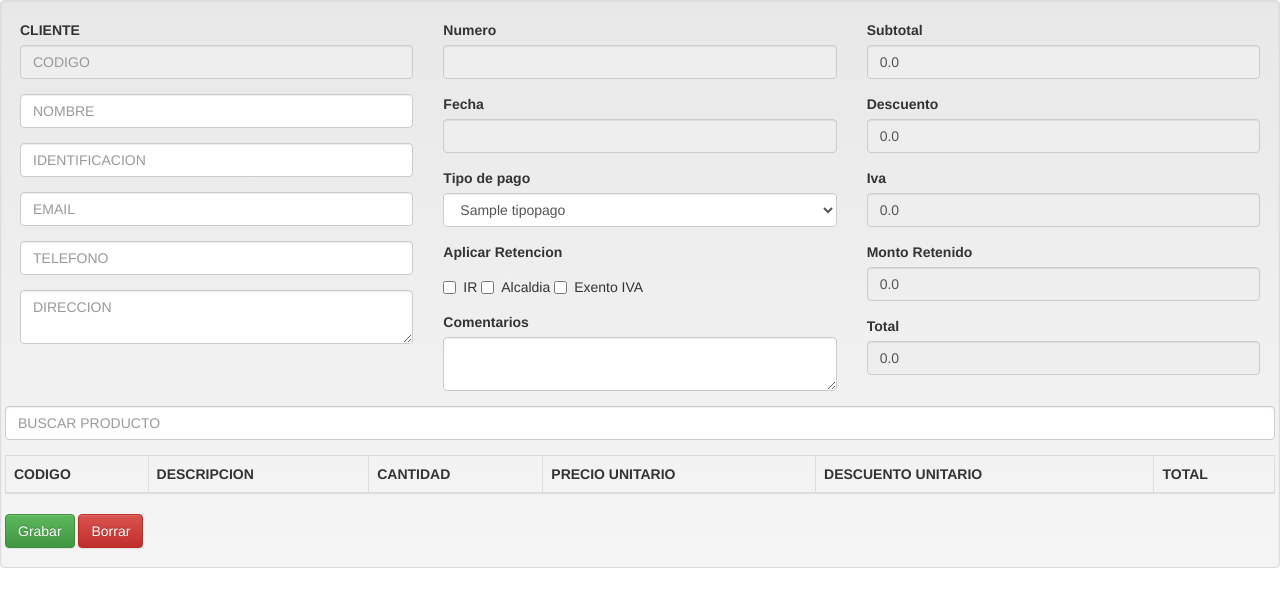
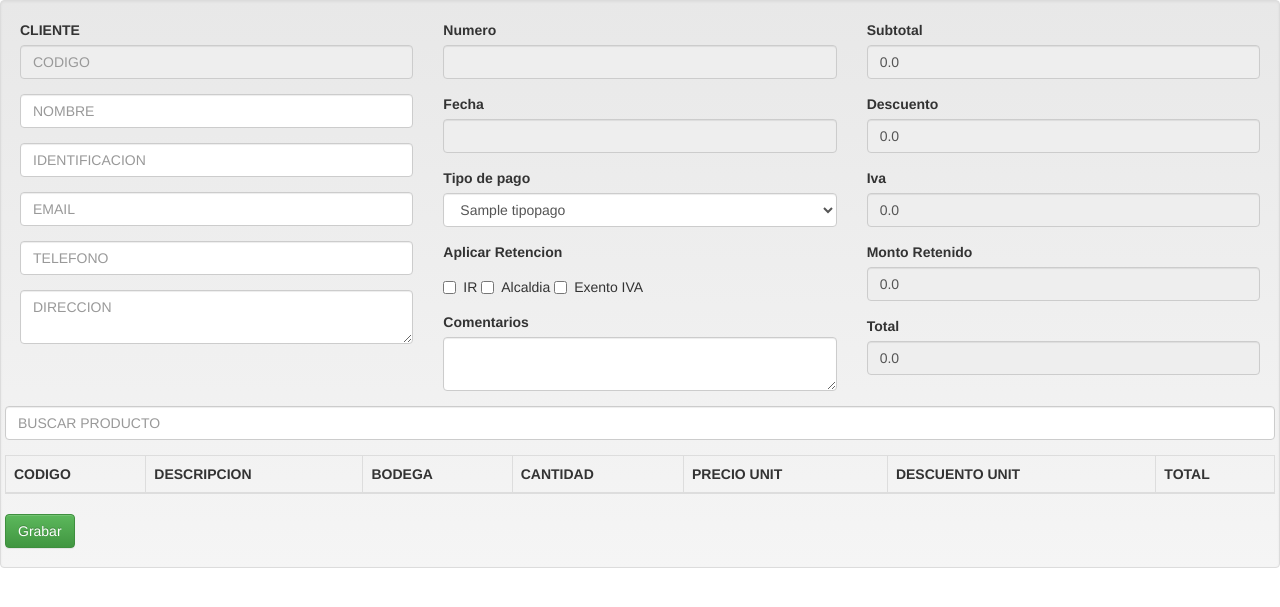
Before and after one commit to elvisvado/johnmay, a Django app: page /facturacion/ in a window 1280 px wide. Shown: the top 607 px of the page. Run offline with Django 3.2, Linux system fonts and the light colour scheme; a user stored in the database is signed in; tables that the repository leaves empty hold one stand-in row (values such as "Sample post"); lists and menus that the app fills with data are empty; some libraries are stand-ins or nearby versions.

Commit message:
Compilacion de Form facturacion

```diff
--- a/facturacion/static/facturacion/js/factura.js
+++ b/facturacion/static/facturacion/js/factura.js
@@ -14,6 +14,8 @@ funciones
 
     buscar existencias en bodega
 */
+
+var select_fila;
 
 var complete_cliente = function(){
     var _self = $(this);
@@ -34,9 +36,11 @@ var complete_cliente = function(){
 
 var create_row = function(obj){
     var row = $('<tr class="detalle"></tr>').data('producto', JSON.stringify(obj));
+    row.data('nuevo', true);
     row.attr('id', obj.id);
     row.append($('<td><input type="input" id="id_producto_codigo" class="form-control" readonly name="producto_codigo" value="' + obj.code + '"></td>'));
     row.append($('<td><input type="input" id="id_producto_nombre" class="form-control" readonly name="producto_nombre" value="'+obj.name+'"></td>'));
+    row.append($('<td><input type="input" id="id_producto_bodega" class="form-control" readonly name="producto_bodega" value="0"></td>'));
     row.append($('<td><input type="input" id="id_producto_cantidad" class="form-control" readonly name="producto_cantidad" value="1"></td>'));
     row.append($('<td><input type="input" id="id_producto_precio" class="form-control" readonly name="producto_precio" value="'+obj.precio+'"></td>'));
     row.append($('<td><input type="input" id="id_producto_descuento" class="form-control" readonly name="producto_descuento" value="0"></td>'));
@@ -49,6 +53,46 @@ var create_row = function(obj){
     return row;
 }
 
+var complete_producto = function () {
+    var _self = $(this);
+    if($.trim($(_self).val()) != '') {
+        $(_self).autocomplete({
+            minLength: 2,
+            source: "/facturacion/buscar_producto",
+            select: function(i, o) {
+                var row = create_row(o.item.obj);
+                var obj = JSON.parse($(row).data('producto'));
+                load_modal(row);
+            }
+        });
+    }
+}
+
+var load_modal = function(row){
+    var obj = JSON.parse($(row).data('producto'));
+    $('#myModal').data('producto', $(row).data('producto'));
+    $('#myModal').data('nuevo', $(row).data('nuevo'));
+    $('#modal_codigo').val(obj.code);
+    $('#modal_descripcion').val(obj.name);
+    $('#modal_precio_pop').val(obj.precio);
+    $('#modal_precio_1').val(row.find('#id_producto_precio').val());
+    $('#modal_cantidad').val(row.find('#id_producto_cantidad').val());
+
+    load_existencias(obj);
+    $('#myModal').modal('show');
+    try {
+        if(parseFloat($(row).find('#producto_precio').val()) == 0){
+            $('#modal_precio_1').val(
+                parseFloat($(row).find('#producto_precio').val()));
+        }
+    }
+    catch (e) {
+       console.log(e);
+    }
+
+    return row
+}
+
 var load_existencias = function (obj){
     $.ajax("/facturacion/existencias_producto/", {
         type: 'POST',
@@ -58,60 +102,27 @@ var load_existencias = function (obj){
             exist.empty();
             $.each(data, function(i, o){
                 var row = $('<tr></tr>').data('pk', o.bodega_id);
-                row.append($('<td></td>').html(o.bodega_nombre));
-                row.append($('<td></td>').html(o.existencia));
+                row.append($('<td id="bodega_bodega"></td>').html(o.bodega_nombre));
+                row.append($('<td id="bodega_existencia"></td>').html(o.existencia));
                 exist.append(row);
             });
             $('#modal_bodega').val(undefined);
-            $('#modal_cantidad').val(1);
+            $('#modal_cantidad').val();
         }
     });
-}
-
-var load_modal = function(row){
-    var obj = JSON.parse($(row).data('producto'));
-    $('#myModal').data('producto', $(row).data('producto'));
-    $('#modal_codigo').val(obj.code);
-    $('#modal_descripcion').val(obj.name);
-    $('#modal_precio_pop').val(obj.precio);
-    $('#modal_precio_1').val(row.find('#id_producto_precio').val());
-    load_existencias(obj);
-    $('#myModal').modal('show');
-    try {
-        if(parseFloat($(fila).find('#producto_precio').val()) == 0){
-            $('#modal_precio_1').val(
-                parseFloat($(fila).find('#producto_precio').val()));
-        }
-    }
-    catch (e) {
-       console.log(e);
-    }
-
-    return row
-}
-
-var complete_producto = function () {
-    var _self = $(this);
-    if($.trim($(_self).val()) != '') {
-        $(_self).autocomplete({
-            minLength: 2,
-            source: "/facturacion/buscar_producto",
-            select: function(i, o) {
-                var row = create_row(o.item.obj);
-                load_modal(row);
-            }
-        });
-    }
 }
 
 var save_fila = function (){
     var modal = $('#myModal');
     var obj = JSON.parse(modal.data('producto'));
     var row = $('#'+obj.id);
+    row.find('#id_producto_bodega').val($('#exitencia tbody').find('.selected #bodega_bodega').html());
     row.find('#id_producto_precio').val($('#modal_precio_1').val());
     row.find('#id_producto_cantidad').val($('#modal_cantidad').val());
     row.find('#id_producto_descuento').val($('#modal_descuento_1').val());
+    row.data('nuevo', false);
     modal.modal('hide');
+    calcular_factura();
 }
 
 var update_fila = function(){
@@ -120,13 +131,110 @@ var update_fila = function(){
 
 var selected_fila = function(){
   $("#exitencia>tbody>tr").removeClass("selected");
-  $(this).parent().addClass("selected");
+  $(this).addClass("selected");
+  $('#modal_bodega').val($(this).data('pk'));
+}
+
+var validar_modal = function(){
+  var bodega = $('#modal_bodega').val();
+  var existencia = parseFloat($('#exitencia tbody').find('.selected #bodega_existencia').html());
+  var cantidad = parseFloat($('#modal_cantidad').val());
+  var precio = parseFloat($('#modal_precio_1').val());
+  var descuento = parseFloat($('#modal_descuento_1').val());
+
+  if (bodega == ""){
+    $('#msg').empty().append('<span class="alert-danger">Por favor seleccione una bodega...</span>');
+  } else if (cantidad > existencia) {
+    $('#msg').empty().append('<span class="alert-danger">La cantidad no puede ser mayor que la existencia</span>');
+  } else {
+    save_fila();
+  }
+}
+
+var calcular_factura = function(){
+  var Subtotal = 0;
+  var Descuento = 0;
+  var Iva = 0;
+  var Retencion = 0;
+  var Total = 0;
+
+  $('#productos>tbody tr').each(function(){
+      $this = $(this);
+      var cantidad = $(this).find("#id_producto_cantidad").val();
+      var precio = $(this).find("#id_producto_precio").val();
+      var descuento = parseFloat($(this).find("#id_producto_descuento").val());
+
+      $(this).find("#id_total").val((cantidad*precio)-(cantidad*descuento));
+
+      Subtotal += cantidad * precio;
+      Descuento += (cantidad*descuento);
+  });
+
+  if($('#id_excento').is(':checked')) {
+      Iva = 0;
+  } else {
+      Iva = (Subtotal - Descuento) * 0.15;
+  }
+  if($('#id_ir').is(':checked')) {
+    if((Subtotal - Descuento) > 1000){
+      Retencion += (Subtotal - Descuento) * 0.02;
+    }
+  }
+  if($('#id_al').is(':checked')) {
+    if((Subtotal - Descuento) > 1000){
+      Retencion += (Subtotal - Descuento) * 0.01;
+    }
+  }
+
+  Total = (Subtotal - Descuento) + Iva - Retencion;
+  $("#id_factura_subtotal").val(Subtotal.toFixed(2));
+  $("#id_factura_descuento").val(Descuento.toFixed(2));
+  $("#id_factura_iva").val(Iva.toFixed(2));
+  $("#id_factura_retencion").val(Retencion.toFixed(2));
+  $("#id_factura_total").val(Total.toFixed(2));
+  }
+
+var quitar_fila = function(){
+  var modal = $('#myModal');
+  var obj = JSON.parse(modal.data('producto'));
+  var row = $('#'+obj.id);
+  if(row.data('nuevo')){
+    row.remove();
+  }
+    calcular_factura();
+  }
+  var eliminar_producto = function() {
+    var modal = $('#myModal');
+    var obj = JSON.parse(modal.data('producto'));
+    var row = $('#'+obj.id);
+    modal.modal('hide');
+    row.remove();
+    calcular_factura();
+  }
+var get_descuento = function(){
+  event.preventDefault();
+  if($(this).val().match(/(?:%)$/)){
+    var percent = parseFloat($(this).val().replace('%','')) / 100;
+    $(this).val((parseFloat($('#modal_precio_1').val()) * percent).toFixed(2));
+  }
+}
+
+var guardar_documento = function(){
+  console.log(hola);
 }
 
 $(document).on('ready', function(){
     $('#id_cliente_nombre').on('keyup', complete_cliente);
     $('#id_buscador_productos').on('keyup', complete_producto);
     $('#productos tbody').on('dblclick', '.detalle', update_fila);
-    $('#modal_ok').on('click', save_fila);
-    $("#exitencia").on("click", "td", selected_fila);
+    $('#modal_ok').on('click', validar_modal);
+    $('#exitencia').on('click', 'tr', selected_fila);
+    $('#id_ir').on('change', calcular_factura);
+    $('#id_al').on('change', calcular_factura);
+    $('#id_excento').on('change', calcular_factura);
+    $('#modal_cantidad').on('focus', $(this).select());
+    $('#id_guardar_factura').on('click', guardar_documento);
+    $('#id_close_modal').on('click', quitar_fila);
+    $('#modal_delete').on('click', eliminar_producto);
+    $('#modal_descuento_1').on('change', get_descuento);
 });
--- a/facturacion/static/facturacion/js/factura_bakup.js
+++ b/facturacion/static/facturacion/js/factura_bakup.js
@@ -138,12 +138,13 @@ function validar_modal(){
     var precio = $('#modal_precio_1').val();
     var descuento = $('#modal_descuento_1').val();
 
-    if (bodega == "None"){
+    if (bodega == undefined){
         $('#msg').empty().append('<span class="alert-danger">Por favor seleccione una bodega...</span>');
     } else if (cantidad > existencia) {
         $('#msg').empty().append('<span class="alert-danger">La cantidad no puede ser mayor que la existencia</span>');
     } else {
         $("#myModal").modal('hide');
+
     if ($("#myModal").data('number')!= undefined){
         var num = $("#myModal").data('number');
         var fil = $("#productos tbody").find("tr[number=" + num +"]");
--- a/facturacion/templates/factura.html
+++ b/facturacion/templates/factura.html
@@ -129,9 +129,10 @@
                             <tr>
                                 <th>CODIGO</th>
                                 <th>DESCRIPCION</th>
+                                <th>BODEGA</th>
                                 <th>CANTIDAD</th>
-                                <th>PRECIO UNITARIO</th>
-                                <th>DESCUENTO UNITARIO</th>
+                                <th>PRECIO UNIT</th>
+                                <th>DESCUENTO UNIT</th>
                                 <th>TOTAL</th>
                             </tr>
                         </thead>
@@ -140,8 +141,7 @@
                     </table>
                 </div>
                 <div class="row">
-                    <button type="submit" class="btn btn-success">Grabar</button>
-                    <button type="button" class="btn btn-danger" value="Borrar" onclick="quitar()">Borrar</button>
+                    <button type="submit" class="btn btn-success" id="id_guardar_factura">Grabar</button>
                 </div>
                 <!-- Modal  -->
                 <div class="modal fade" id="myModal" role="dialog">
@@ -149,7 +149,7 @@
                         <!-- Modal content-->
                         <div class="modal-content">
                             <div class="modal-header">
-                                <button type="button" class="close" data-dismiss="modal">&times;</button>
+                                <button type="button" class="close" id="id_close_modal" data-dismiss="modal">&times;</button>
                                 <h4 class="modal-title">Exitencias en Bodega</h4>
                             </div>
                             <div class="modal-body">
@@ -189,15 +189,16 @@
                                         </table>
                                         <div class="form-group">
                                             <label for="cantidad">Cantidad</label>
-                                            <input type="input" class="form-control" id="modal_cantidad" value=1></input>
-                                            <input type="hidden" class="form-control" id="modal_bodega" value=undefined></input>
+                                            <input type="input" class="form-control" id="modal_cantidad"></input>
+                                            <input type="hidden" class="form-control" id="modal_bodega" value="None"></input>
                                         </div>
                                     </div>
 								</div>
 							</div>
 							<p>Si los campos precio y descuento son distintos al de sistema la factura no caera a caja si a un apartado de autorizacion</p>
 							<div class="modal-footer">
-								<button type="button" class="btn btn-default" id="modal_ok">Ok</button>
+								<button type="button" class="btn btn-danger" id="modal_delete">Borrar Producto</button>
+                <button type="button" class="btn btn-success" id="modal_ok">Agregar Producto</button>
 							</div>
 						</div>
 					</div>
```
